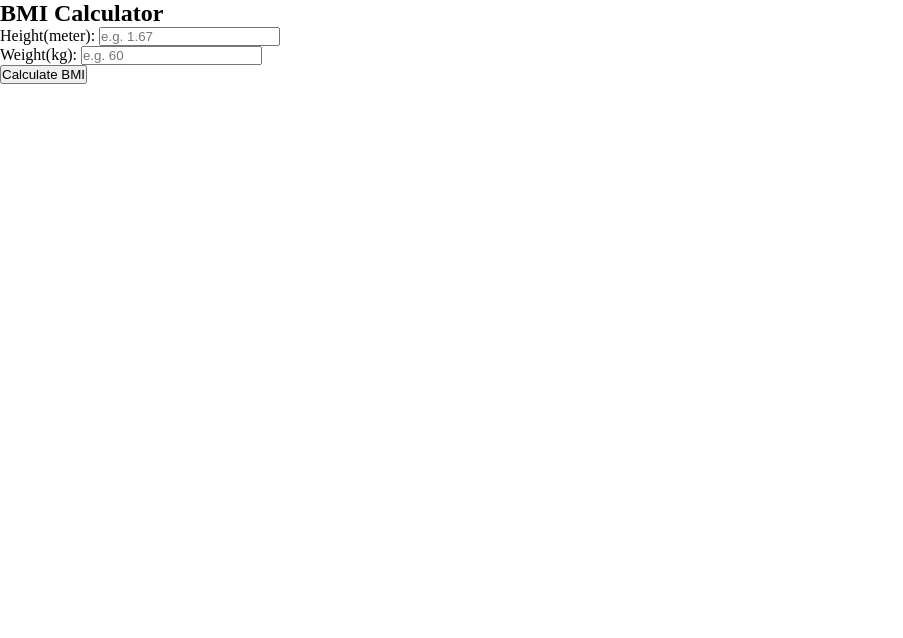
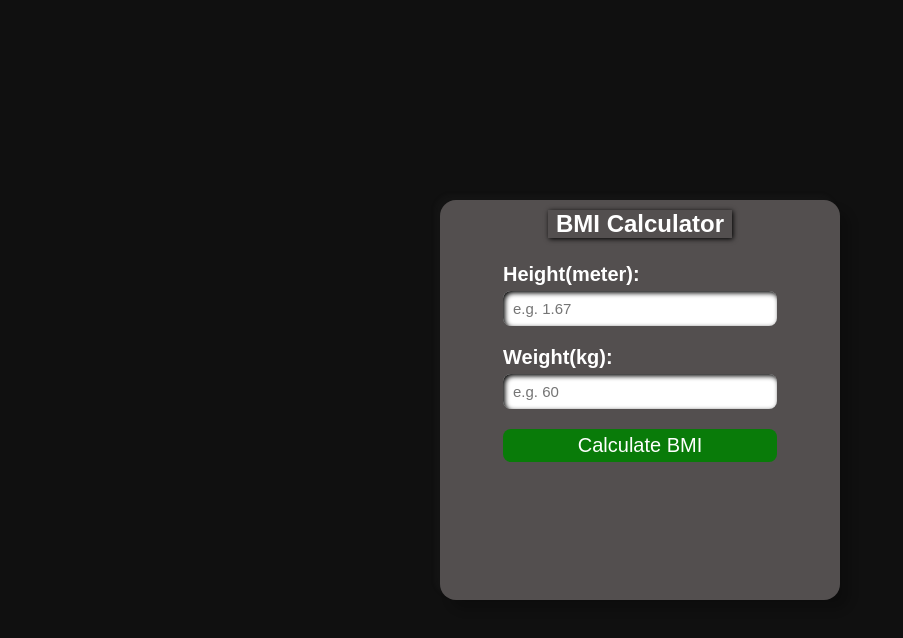
Before and after one commit to akashshaw-dev/bmi-calculator, a plain HTML site: page index.html in a window 1280 px wide. Shown: the whole page, without its empty margins (0-903 px from the left). Drawn offline with Linux system fonts and the light colour scheme.

Commit message:
Style BMI calculator layout using CSS

```diff
--- a/style.css
+++ b/style.css
@@ -7,4 +7,96 @@
 html , body{
     height: 100%;
     width: 100%;
+    font-family: Arial, Helvetica, sans-serif;
 }
+
+body{
+    display: flex;
+    justify-content: center;
+    align-items: center;
+    background-color: rgb(16, 16, 16)
+}
+
+.main-container{
+    width: 400px;
+    max-width: 80%;
+    height: 400px;
+    padding: 10px;
+    display: flex;
+    flex-direction: column;
+    align-items: center;
+    gap: 10px;
+    box-shadow: 10px 10px 10px rgba(0, 0, 0, 0.2),
+                -5px -5px 5px rgba(61, 60, 60, 0.1);
+    border-radius: 16px;
+    background-color: rgb(83, 79, 79);
+
+}
+
+#heading{
+    padding: 0px 8px;
+    box-shadow: 1px 1px 5px black;
+    color: white;
+}
+
+
+
+.input-section{
+    height: 100%;
+    display: flex;
+    flex-direction: column;
+    /* justify-content: space-between; */
+    gap: 20px;
+    width: 80%;
+    padding: 15px;
+}
+
+.input-1 , .input-2{
+    display: flex;
+    flex-direction: column;
+    gap: 5px;
+}
+
+label{
+    font-size: 20px;
+    color: white;
+    font-weight: 600;
+}
+
+#height , #weight , #btn{
+    padding: 5px;
+    font-size: 15px;
+    border-radius: 8px;
+    border: none;
+}
+
+#height , #weight{
+    height: 35px;
+    box-shadow: 2px 2px 5px black inset;
+    padding: 0px 10px;
+}
+
+
+
+#btn{
+    font-size: 20px;
+    transition: all 0.3s;
+    background-color: rgb(9, 123, 9);
+    color: white;
+}
+
+
+#btn:active{
+    transform: scale(0.98);
+}
+
+.result-section{
+    display: flex;
+    flex-direction: column;
+    align-items: center;
+}
+
+#bmi , #category{
+    color: white;
+    font-size: 20px;
+}
```
